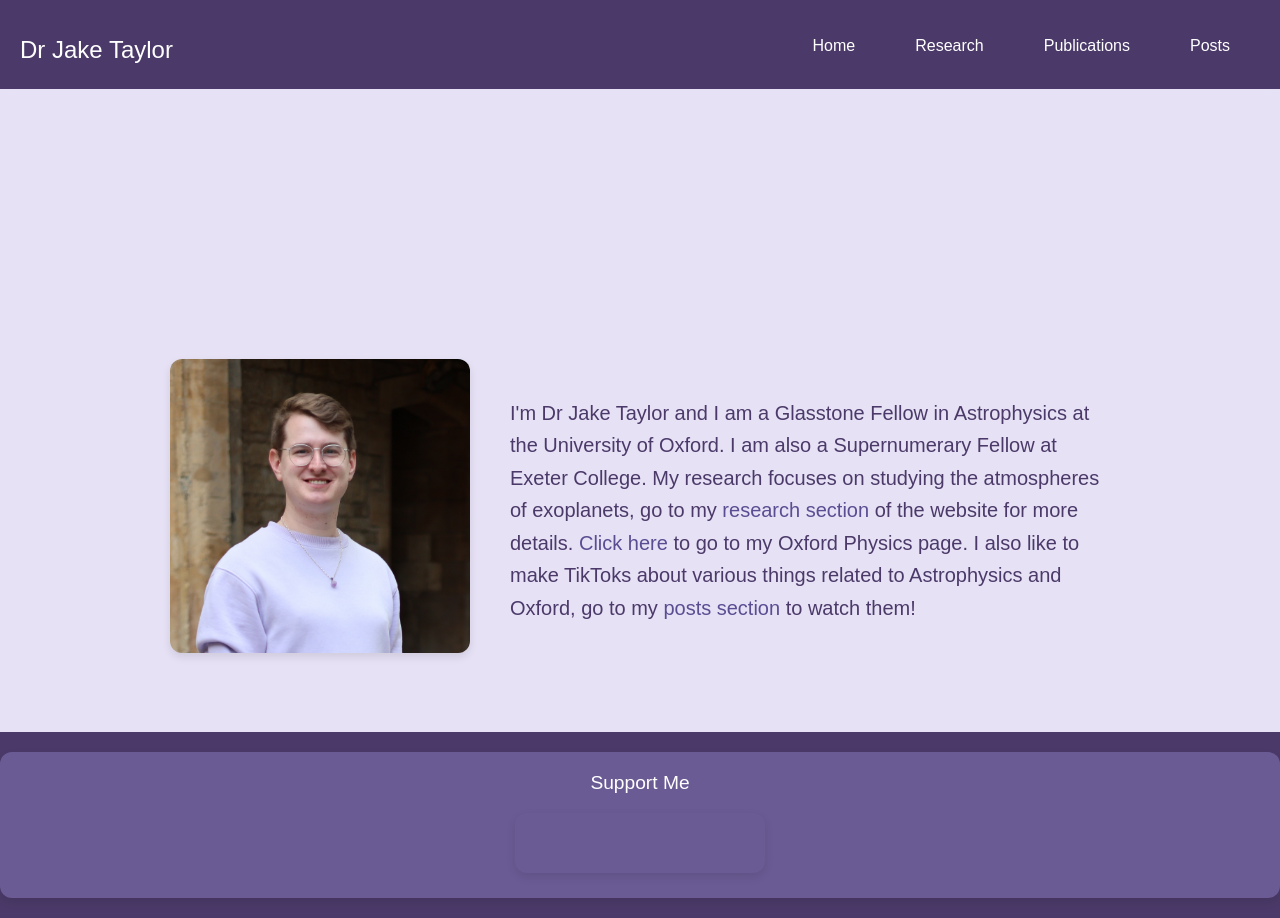
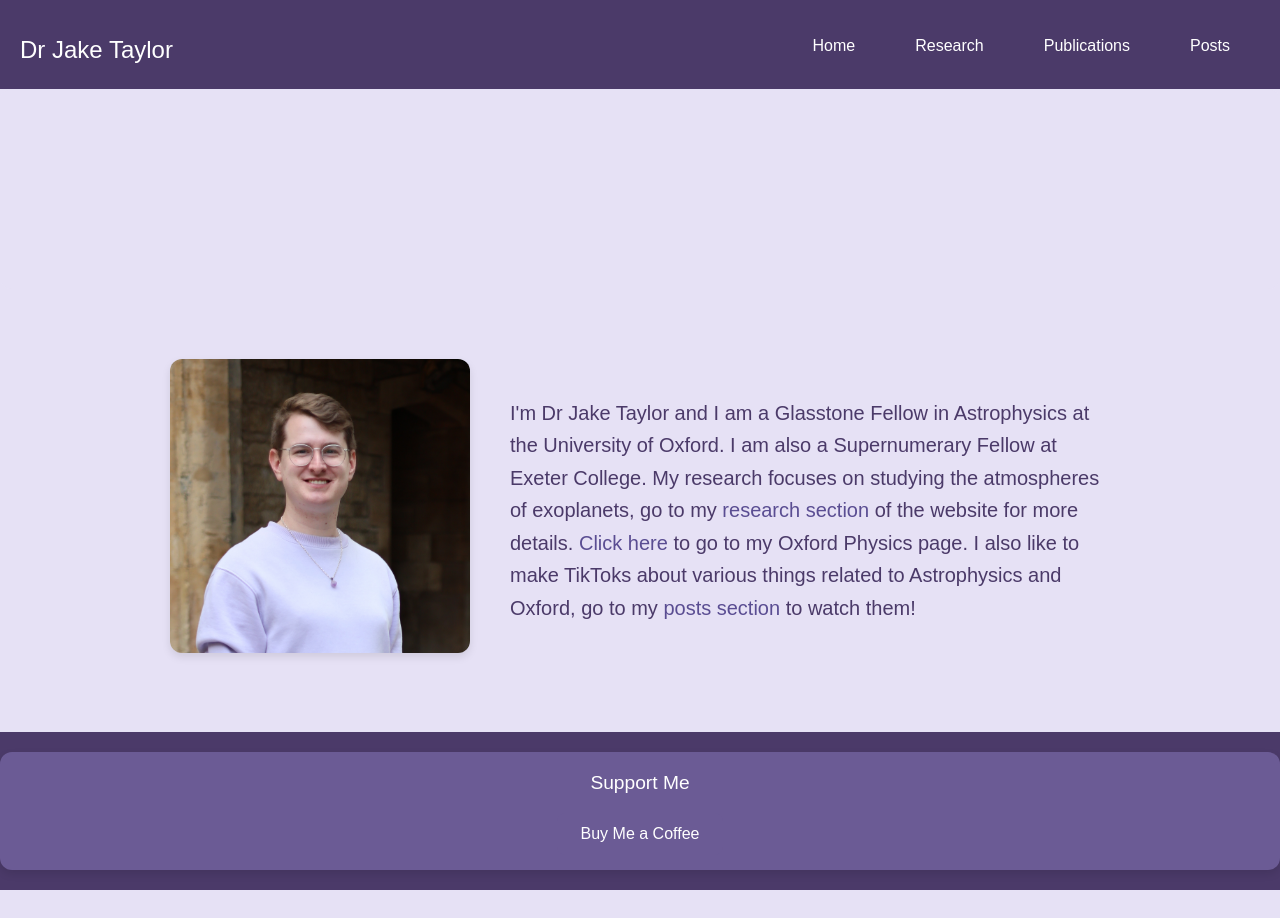
Before and after one commit to astrojaket/astrojaket.github.io, a Jekyll site: the page built from index.html, in a window 1280 px wide. Built offline with Jekyll 4.4.1, drawn with Linux system fonts in a browser that asks for light colours.

Commit message:
updated layout

```diff
--- a/_layouts/default.html
+++ b/_layouts/default.html
@@ -29,13 +29,18 @@
     {{ content }}
   </main>
 
-  <!-- Buy Me a Coffee Widget -->
+  <!-- Buy Me a Coffee Modal Popup -->
   <footer>
     <div class="support-widget-container">
       <h3>Support Me</h3>
-      <div id="bmc-widget-container">
-        <!-- Embed Buy Me a Coffee widget with iframe -->
-        <iframe src="https://buymeacoffee.com/astrojake?ref=widget" width="250" height="60" style="border: none; border-radius: 12px; box-shadow: 0 4px 10px rgba(0, 0, 0, 0.1);"></iframe>
+      <button id="bmc-popup-btn" class="donate-button">Buy Me a Coffee</button>
+    </div>
+
+    <!-- Modal for Buy Me a Coffee -->
+    <div id="bmc-modal" class="modal">
+      <div class="modal-content">
+        <span class="close">&times;</span>
+        <script src="https://cdnjs.buymeacoffee.com/1.0.0/widget.prod.min.js" data-name="BMC-Widget" data-cfasync="false" data-id="astrojake" data-description="Support me on Buy me a coffee!" data-message="Thank you for your support!" data-color="#6b5b95" data-position="Right" data-x_margin="18" data-y_margin="18"></script>
       </div>
     </div>
   </footer>
@@ -141,23 +146,81 @@
     font-size: 1.2rem;
   }
 
-  /* Styling for the iframe */
-  #bmc-widget-container iframe {
-    border-radius: 12px;
-    box-shadow: 0 4px 10px rgba(0, 0, 0, 0.1);
-    transition: transform 0.3s;
+  /* Styling for the donate button */
+  .donate-button {
+    background-color: #6b5b95;
+    color: #fff;
+    border: none;
+    padding: 12px 24px;
+    font-size: 16px;
+    border-radius: 8px;
+    cursor: pointer;
+    transition: background-color 0.3s;
   }
 
-  #bmc-widget-container iframe:hover {
-    transform: scale(1.05);
+  .donate-button:hover {
+    background-color: #574a78;
+  }
+
+  /* Modal Styling */
+  .modal {
+    display: none;
+    position: fixed;
+    z-index: 1;
+    left: 0;
+    top: 0;
+    width: 100%;
+    height: 100%;
+    background-color: rgba(0, 0, 0, 0.5);
+    overflow: auto;
+  }
+
+  .modal-content {
+    background-color: #fff;
+    margin: 15% auto;
+    padding: 20px;
+    border-radius: 12px;
+    width: 50%;
+    max-width: 600px;
+    text-align: center;
+  }
+
+  .close {
+    color: #aaa;
+    float: right;
+    font-size: 28px;
+    font-weight: bold;
+    cursor: pointer;
+  }
+
+  .close:hover,
+  .close:focus {
+    color: black;
+    text-decoration: none;
+    cursor: pointer;
   }
 </style>
 
 <script>
-  const hamburger = document.querySelector('.hamburger');
-  const navbar = document.querySelector('.navbar');
+  // Modal Script
+  const modal = document.getElementById("bmc-modal");
+  const btn = document.getElementById("bmc-popup-btn");
+  const span = document.getElementsByClassName("close")[0];
 
-  hamburger.addEventListener('click', () => {
-    navbar.classList.toggle('active');
-  });
+  // Open the modal when the "Buy Me a Coffee" button is clicked
+  btn.onclick = function() {
+    modal.style.display = "block";
+  }
+
+  // Close the modal when the "X" is clicked
+  span.onclick = function() {
+    modal.style.display = "none";
+  }
+
+  // Close the modal if the user clicks anywhere outside of the modal
+  window.onclick = function(event) {
+    if (event.target == modal) {
+      modal.style.display = "none";
+    }
+  }
 </script>
```
